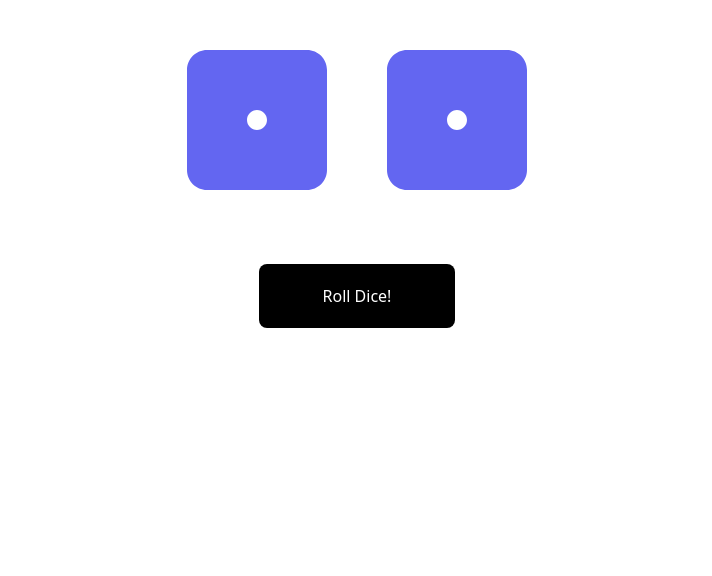
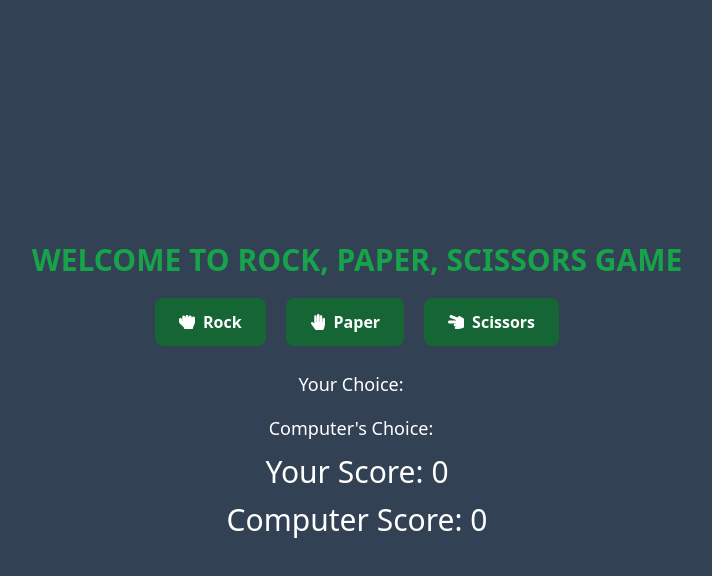
Before and after one commit to anderutan/react-project-challenge, a React (Vite) app: page / in a window 1280 px wide. Shown: the top 576 px of the page, without its empty margins (283-995 px from the left). Built offline with nearby package versions, Linux system fonts and the light colour scheme.

Commit message:
done Challenge 6

```diff
--- a/src/App.tsx
+++ b/src/App.tsx
@@ -3,6 +3,7 @@ import RandomJoke from './challenge/2-random-joke';
 import PasswordValidator from './challenge/3-password-validator';
 import IpAddressFinder from './challenge/4-ip-address-finder';
 import DiceRolling from './challenge/5-dice-rolling';
+import RockPaperScissor from './challenge/6-rock-paper-scissor';
 
 function App() {
   return (
@@ -20,7 +21,10 @@ function App() {
       {/* <IpAddressFinder /> */}
 
       {/* Challenge 5 */}
-      <DiceRolling />
+      {/* <DiceRolling /> */}
+
+      {/* Challenge 6 */}
+      <RockPaperScissor />
     </div>
   );
 }
--- /dev/null
+++ b/src/challenge/6-rock-paper-scissor/index.tsx
@@ -0,0 +1,83 @@
+import { useEffect, useState } from 'react';
+import { FaHandRock, FaHandPaper, FaHandScissors } from 'react-icons/fa';
+
+const gameOptions = ['rock', 'paper', 'scissors'];
+
+const getRandomChoice = () =>
+  gameOptions[Math.floor(Math.random() * gameOptions.length)];
+
+const RockPaperScissor = () => {
+  const [choice, setChoice] = useState({ user: '', computer: '' });
+  const [score, setScore] = useState({ user: 0, computer: 0 });
+
+  const calculateResult = (userChoice: string, computerChoice: string) => {
+    if (userChoice === computerChoice) return;
+    if (
+      (userChoice === 'rock' && computerChoice === 'scissors') ||
+      (userChoice === 'paper' && computerChoice === 'rock') ||
+      (userChoice === 'scissors' && computerChoice === 'paper')
+    ) {
+      setScore((prev) => ({ ...prev, user: prev.user + 1 }));
+    } else {
+      setScore((prev) => ({ ...prev, computer: prev.computer + 1 }));
+    }
+  };
+
+  const handleClick = (choice: string) => {
+    setChoice({ user: choice, computer: getRandomChoice() });
+  };
+
+  useEffect(() => {
+    if (choice.user && choice.computer) {
+      calculateResult(choice.user, choice.computer);
+    }
+  }, [choice]);
+
+  return (
+    <div className='w-full h-screen bg-slate-700 text-white flex flex-col justify-center items-center'>
+      <h1 className='font-semibold text-green-600 text-3xl mb-5'>
+        WELCOME TO ROCK, PAPER, SCISSORS GAME
+      </h1>
+      <div className='flex gap-5'>
+        <button
+          onClick={() => handleClick('rock')}
+          className='px-6 py-3 bg-green-800 rounded-lg font-semibold flex gap-2 items-center hover:bg-green-700'
+        >
+          <FaHandRock /> Rock
+        </button>
+        <button
+          onClick={() => handleClick('paper')}
+          className='px-6 py-2 bg-green-800 rounded-lg font-semibold  flex gap-2 items-center hover:bg-green-700'
+        >
+          <FaHandPaper /> Paper
+        </button>
+        <button
+          onClick={() => handleClick('scissors')}
+          className='px-6 py-2 bg-green-800 rounded-lg font-semibold flex gap-2 items-center hover:bg-green-700'
+        >
+          <FaHandScissors /> Scissors
+        </button>
+      </div>
+      <div className='py-5 text-center flex flex-col gap-3'>
+        <p className='text-lg text-semibold'>
+          Your Choice:{' '}
+          <span className='uppercase font-bold text-2xl pl-3'>
+            {choice.user}
+          </span>
+        </p>
+        <p className='text-lg text-semibold'>
+          Computer's Choice:{' '}
+          <span className='uppercase font-bold text-2xl pl-3'>
+            {choice.computer}
+          </span>
+        </p>
+        <p className='text-3xl text-semibold'>Your Score: {score.user}</p>
+        <p className='text-3xl text-semibold'>
+          Computer Score: {score.computer}
+        </p>
+      </div>
+    </div>
+  );
+};
+
+export default RockPaperScissor;
```
